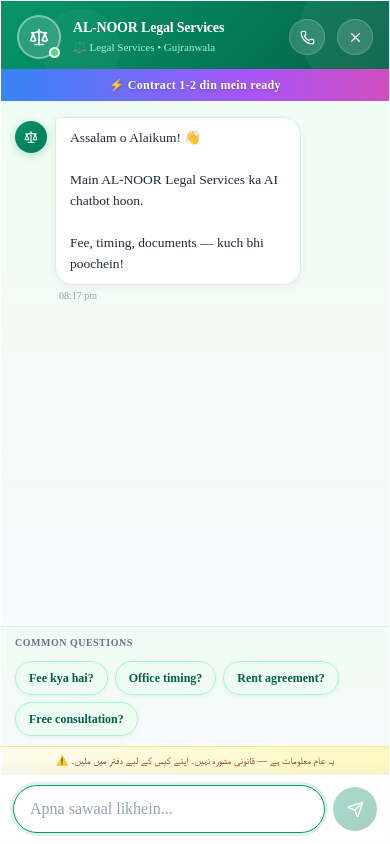
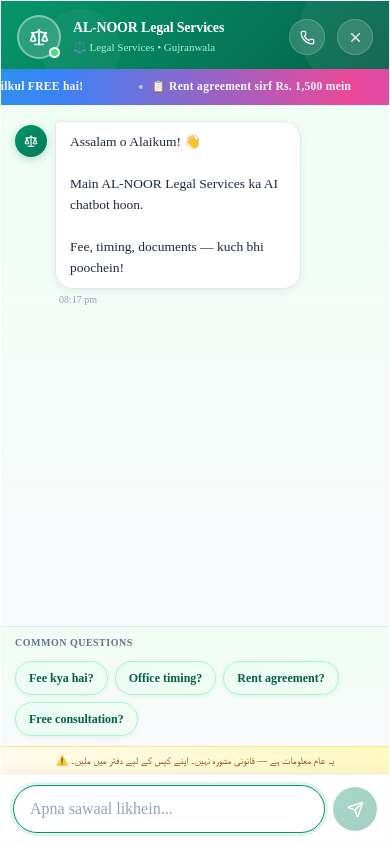
Before and after one commit to JunaidxAutomation/alnoor-legal-chatbot, a Next.js app: page / in a window 390 px wide. Both pictures are taken after a click on the button "Chat kholein". Built offline with nearby package versions, Linux system fonts and the light colour scheme.

Commit message:
Fix: marquee announcement bar + mobile button

```diff
--- a/src/components/chat/ChatWidget.tsx
+++ b/src/components/chat/ChatWidget.tsx
@@ -103,15 +103,13 @@
   return (
     <>
       <style>{`
-        @keyframes ticker-slide {
-          0%   { transform: translateX(60px); opacity: 0; }
-          15%  { transform: translateX(0);    opacity: 1; }
-          80%  { transform: translateX(0);    opacity: 1; }
-          100% { transform: translateX(-60px); opacity: 0; }
+        @keyframes annScroll {
+          0%   { transform: translateX(0); }
+          100% { transform: translateX(-50%); }
         }
-        @keyframes bg-shift {
-          0%,100% { background-position: 0% 50%; }
-          50%     { background-position: 100% 50%; }
+        @keyframes annGradient {
+          0%   { background-position: 0% 50%; }
+          100% { background-position: 300% 50%; }
         }
         @keyframes gradient-x {
           0%, 100% { background-position: 0% 50%; }
@@ -464,17 +462,38 @@
           </div>
 
           {/* Announcement Ticker */}
-          <div
-            className={`px-4 py-2 text-center text-xs font-semibold text-white tracking-wide transition-opacity duration-400 ${announcementVisible ? "opacity-100" : "opacity-0"}`}
-            style={{
-              background: "linear-gradient(90deg, #ec4899, #8b5cf6, #06b6d4, #3b82f6, #a855f7, #ec4899)",
+          <div style={{
+              height: "36px",
+              background: "linear-gradient(90deg, #ec4899 0%, #8b5cf6 25%, #06b6d4 55%, #3b82f6 75%, #ec4899 100%)",
               backgroundSize: "300% 100%",
-              animation: "gradient-x 5s linear infinite",
-              textShadow: "0 1px 3px rgba(0,0,0,0.25)",
-            }}
-          >
-            <span key={announcementIndex} style={{display:"inline-block",animation:"ticker-slide 3s ease forwards"}}>{ANNOUNCEMENTS[announcementIndex]}</span>
-          </div>
+              animation: "annGradient 8s linear infinite",
+              display: "flex",
+              alignItems: "center",
+              overflow: "hidden",
+              flexShrink: 0,
+            }}>
+              <div style={{
+                display: "flex",
+                animation: "annScroll 20s linear infinite",
+                whiteSpace: "nowrap",
+              }}>
+                {[...ANNOUNCEMENTS, ...ANNOUNCEMENTS].map((text, i) => (
+                  <span key={i} style={{
+                    display: "inline-flex",
+                    alignItems: "center",
+                    gap: "8px",
+                    padding: "0 28px",
+                    color: "rgba(255,255,255,0.95)",
+                    fontSize: "11.5px",
+                    fontWeight: 600,
+                    letterSpacing: "0.3px",
+                  }}>
+                    <span style={{ width: 4, height: 4, borderRadius: "50%", background: "rgba(255,255,255,0.6)", display: "inline-block", flexShrink: 0 }} />
+                    {text}
+                  </span>
+                ))}
+              </div>
+            </div>
 
           {/* Messages */}
           <div className="messages-area">
```
